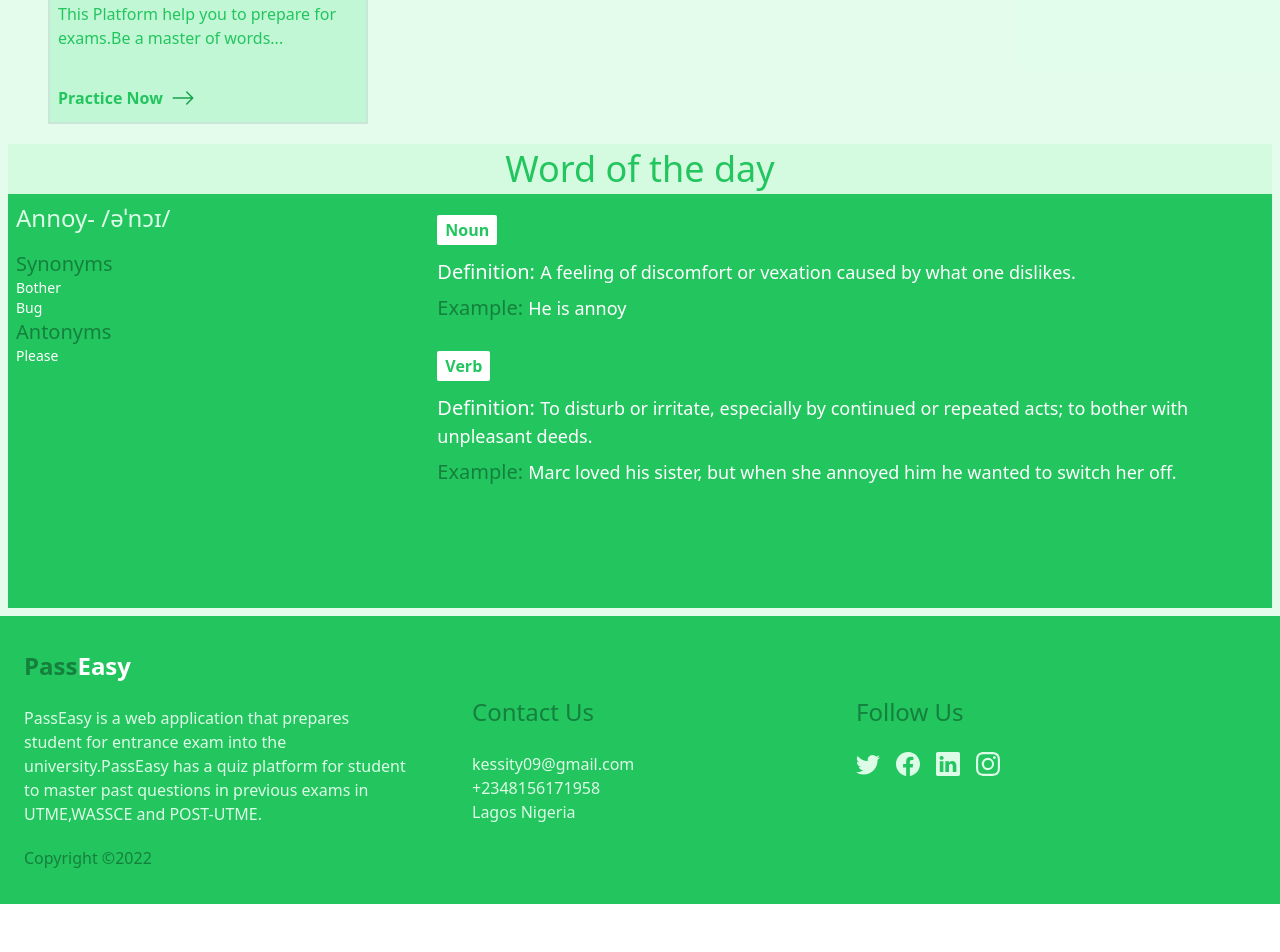
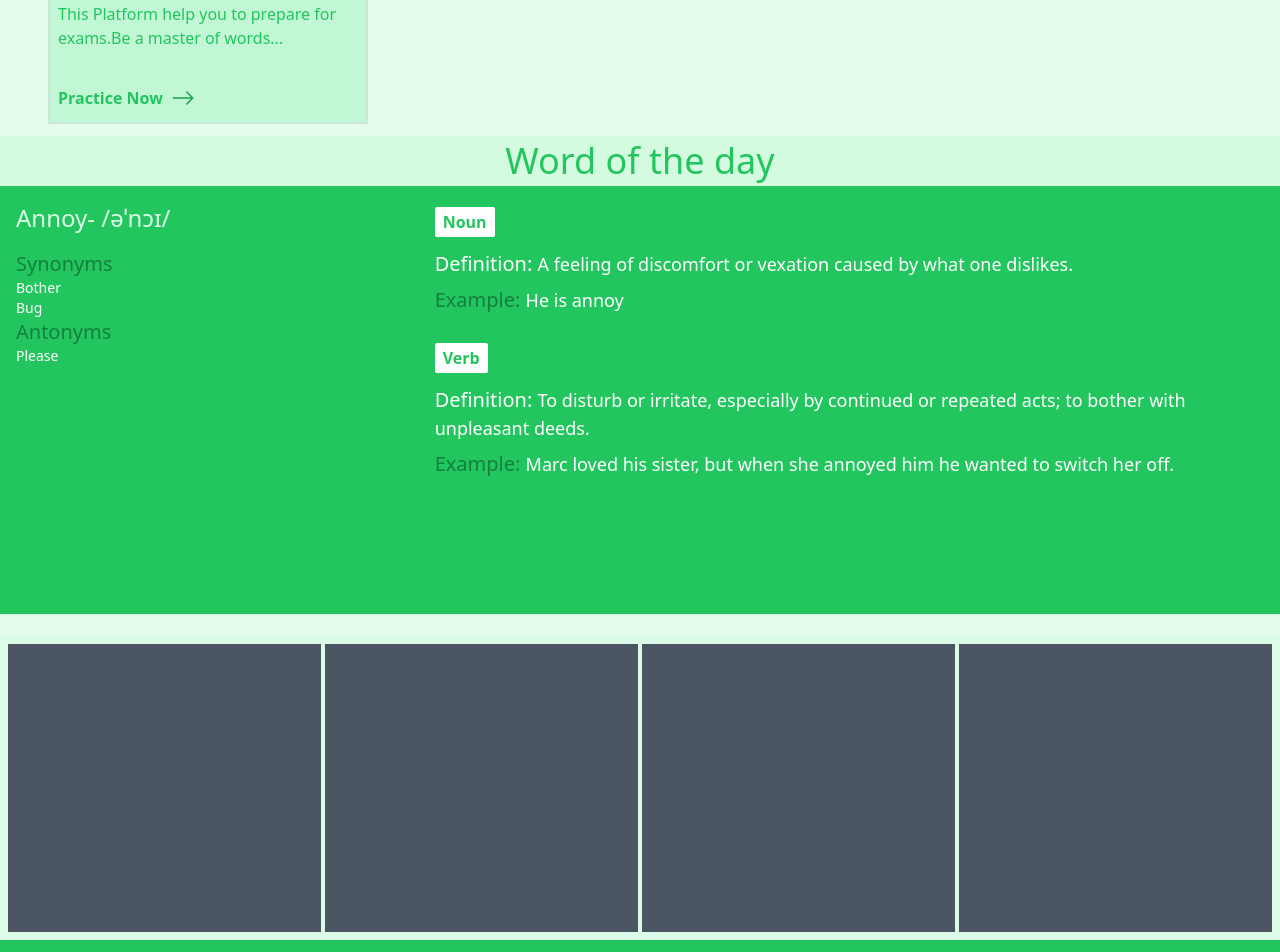
Before and after one commit to KINGSLEYEHAPA/pass-easy-stutern-personal-project, a React (Create React App) app: page / in a window 1280 px wide. Shown: the part 1200-2152 px from the top of the page. Before the commit the page ends 2104 px from the top, so only its background shows below. Built offline with nearby package versions, Linux system fonts and the light colour scheme.

Commit message:
Working on news section

```diff
--- a/src/components/HomePage.jsx
+++ b/src/components/HomePage.jsx
@@ -8,6 +8,7 @@ import { BsArrowRight } from "react-icons/bs";
 import { Link } from "react-router-dom";
 import { motion, useAnimation } from "framer-motion";
 import { useInView } from "react-intersection-observer";
+import News from "./News";
 
 const HomePage = () => {
   const controls = useAnimation();
@@ -159,18 +160,26 @@ const HomePage = () => {
           </Link>
         </motion.div>
       </div>
-      <div className="h-[40rem] ssm:h-[30rem] w-full p-2 flex flex-col ">
+
+      <div className="h-[40rem] ssm:h-[30rem] w-full flex flex-col border-b-2 border-green-100">
         <div className="h-14 bg-green-200/40 flex justify-center items-center">
           <h2 className="text-2xl md:text-4xl text-green-500">
             Word of the day
           </h2>
         </div>
         <div className="flex h-full  ">
-          <div className="bg-green-500 w-1/2 ssm:w-1/3 h-full p-2 flex flex-col justify-start items-start">
-            <span className="text-2xl text-green-100">
+          <div className="bg-green-500 w-1/2 ssm:w-1/3 h-full p-4 flex flex-col justify-start items-start">
+            <motion.span
+              variants={featureVariants}
+              initial="hidden"
+              animate={controls}
+              ref={ref}
+              transition={{ duration: 2, type: "spring", stiffness: 120 }}
+              className="text-2xl text-green-100"
+            >
               {" "}
               Annoy- <span className="text-2xl">/əˈnɔɪ/</span>
-            </span>
+            </motion.span>
 
             <div className="mt-4 text-white text-sm">
               <p className="text-xl text-green-700">Synonyms</p>
@@ -221,6 +230,7 @@ const HomePage = () => {
           </div>
         </div>
       </div>
+      <News />
     </div>
   );
 };
--- /dev/null
+++ b/src/components/News.js
@@ -0,0 +1,17 @@
+import React from "react";
+import { motion } from "framer-motion";
+
+const News = () => {
+  return (
+    <motion.div className="overflow-hidden">
+      <motion.div className=" bg-green-100 p-2 w-full flex gap-1 mt-5">
+        <div className="bg-gray-600 h-72 w-80 "></div>
+        <div className="bg-gray-600 h-72 w-80"></div>
+        <div className="bg-gray-600 h-72 w-80"></div>
+        <div className="bg-gray-600 h-72 w-80"></div>
+      </motion.div>
+    </motion.div>
+  );
+};
+
+export default News;
```
